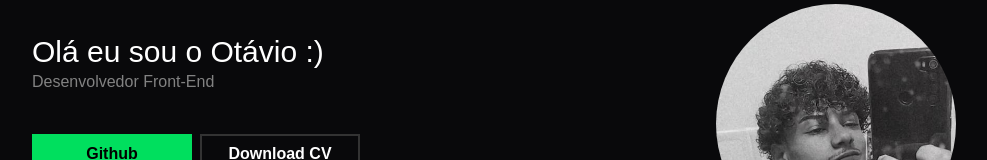
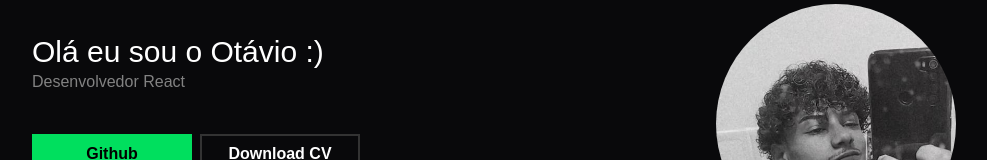
Before and after one commit to OcttaDev/octtadev, a React (Vite) app: page / in a window 1280 px wide. Shown: the part 140-300 px from the top of the page, without its empty margins (146-1133 px from the left). Built offline with nearby package versions, Linux system fonts and the light colour scheme.

Commit message:
cloning project

```diff
--- a/src/components/pages/home/home.jsx
+++ b/src/components/pages/home/home.jsx
@@ -20,7 +20,7 @@ function Home() {
       >
         <div className="text-white" data-aos="flip-right">
           <h1 className="text-white text-3xl">Olá eu sou o Otávio :)</h1>
-          <p className="text-[#828282]">Desenvolvedor Front-End</p>
+          <p className="text-[#828282]">Desenvolvedor React</p>
           <div className="flex gap-2">
             <a
               href="https://github.com/OcttaDev"
```
